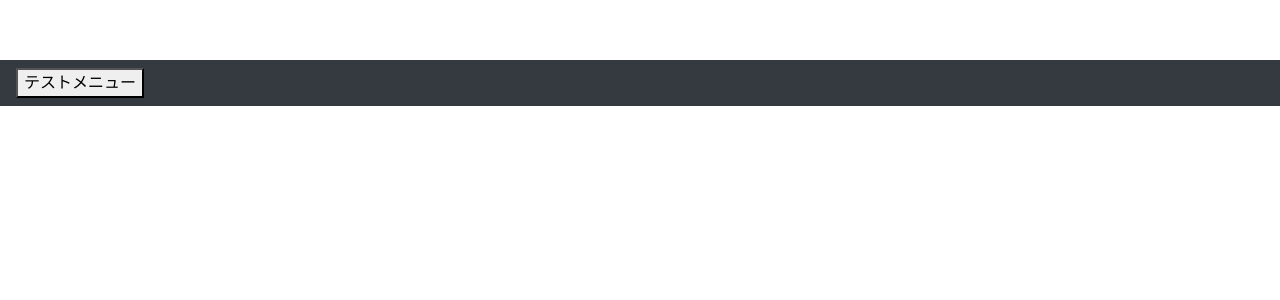
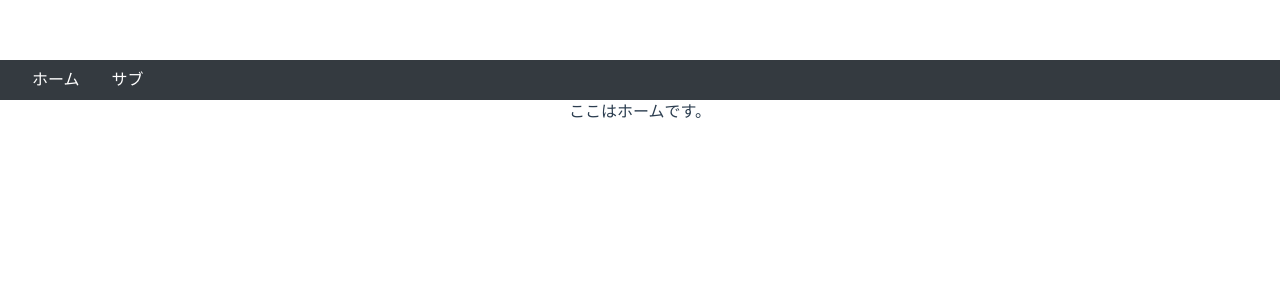
Before and after one commit to muratamuu/attendance-record, a Vue app: page / in a window 1280 px wide. Shown: the top 300 px of the page. Built offline with nearby package versions, Linux system fonts and the light colour scheme.

Commit message:
vue-routerを追加

```diff
--- a/package.json
+++ b/package.json
@@ -10,7 +10,8 @@
   "dependencies": {
     "bootstrap-vue": "^2.4.0",
     "core-js": "^3.6.4",
-    "vue": "^2.6.11"
+    "vue": "^2.6.11",
+    "vue-router": "^3.1.5"
   },
   "devDependencies": {
     "@vue/cli-plugin-babel": "~4.2.0",
--- a/src/App.vue
+++ b/src/App.vue
@@ -1,6 +1,7 @@
 <template>
   <div id="app">
     <Menu></Menu>
+    <router-view/>
   </div>
 </template>
 
--- /dev/null
+++ b/src/components/Home.vue
@@ -0,0 +1,13 @@
+<template>
+  <div>
+    <p>
+      ここはホームです。
+    </p>
+  </div>
+</template>
+
+<script>
+</script>
+
+<style>
+</style>
--- a/src/components/Menu.vue
+++ b/src/components/Menu.vue
@@ -7,7 +7,10 @@
             <div class="collapse navbar-collapse" id="navbarSupportedContent">
                 <ul class="navbar-nav mr-auto">
                     <li class="nav-item">
-                        <button>テストメニュー</button>
+                        <router-link class="text-white px-3" to="/">ホーム</router-link>
+                    </li>
+                    <li class="nav-item">
+                        <router-link class="text-white px-3" to="/sub">サブ</router-link>
                     </li>
                 </ul>
             </div>
--- /dev/null
+++ b/src/components/Sub.vue
@@ -0,0 +1,13 @@
+<template>
+  <div>
+    <p>
+      ここはサブです。
+    </p>
+  </div>
+</template>
+
+<script>
+</script>
+
+<style>
+</style>
--- a/src/main.js
+++ b/src/main.js
@@ -1,5 +1,6 @@
 import Vue from 'vue'
 import App from './App.vue'
+import router from './router'
 
 import BootstrapVue from 'bootstrap-vue'
 import 'bootstrap/dist/css/bootstrap.css'
@@ -9,5 +10,6 @@ Vue.use(BootstrapVue)
 Vue.config.productionTip = false
 
 new Vue({
+  router,
   render: h => h(App),
 }).$mount('#app')
--- /dev/null
+++ b/src/router/index.js
@@ -0,0 +1,20 @@
+import Vue from 'vue'
+import Router from 'vue-router'
+
+import Home from '@/components/Home'
+import Sub from '@/components/Sub'
+
+Vue.use(Router)
+
+export default new Router({
+  routes: [
+    {
+      path: '/',
+      component: Home
+    },
+    {
+      path: '/sub',
+      component: Sub
+    }
+  ]
+})
```
Also changed, not shown: 1 other file (tests, documents, lock files or other folders).
